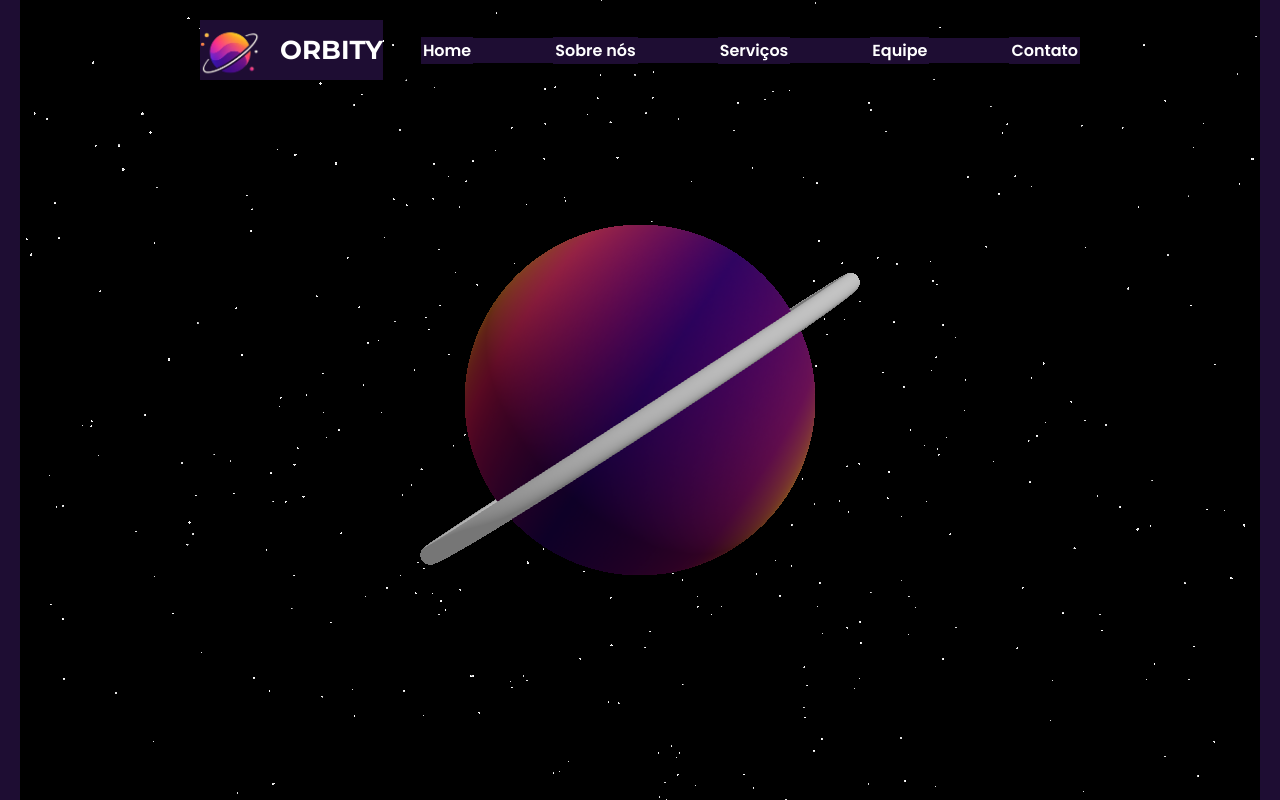
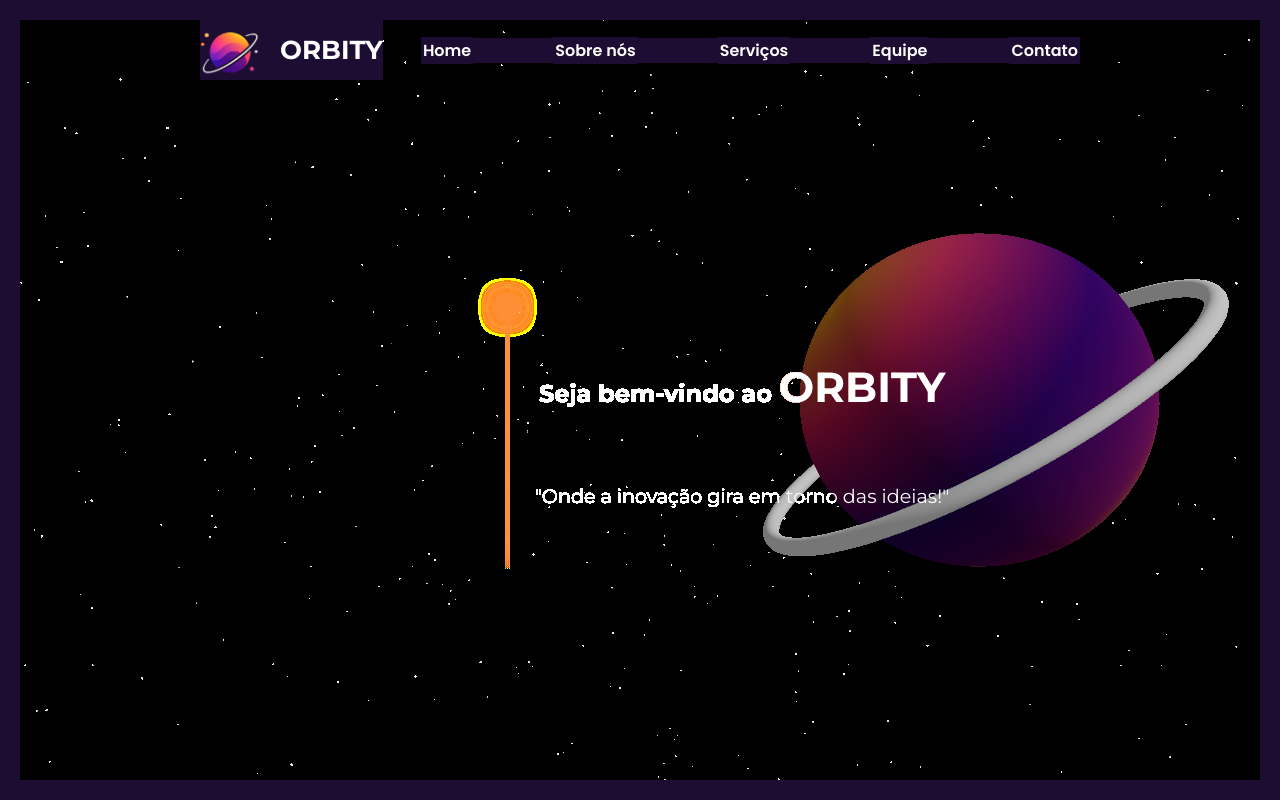
Before and after one commit to OrbityStartUp/orbity-portfolio, a React (Vite) app in the folder portfolio-orbity/: page / in a window 1280 px wide. Built offline with nearby package versions, Linux system fonts and the light colour scheme.

Commit message:
Quase terminando o topo do portfólio

```diff
--- a/portfolio-orbity/src/Components/Hero/Hero.jsx
+++ b/portfolio-orbity/src/Components/Hero/Hero.jsx
@@ -5,6 +5,7 @@ import styles from './Hero.module.css';
 
 export function Hero() {
     return (
+        <>
             <section className={styles.hero}>
                 <Canvas camera={{ position: [0, 0, 5], fov: 50 }}>
                     <ambientLight intensity={0.5} />
@@ -24,7 +25,7 @@ export function Hero() {
                     <Planet />
 
                     {/* Anel fixo */}
-                <mesh   rotation={[Math.PI / 2, 10, 0]} position={[0, -0.1, 0]}>
+                    <mesh   rotation={[Math.PI / 2, 10, 0]} position={[2, -0.1, 0]}>
                         <torusGeometry args={[1.4, 0.05, 16, 100]} />
                         <meshStandardMaterial color="white" />
                     </mesh>
@@ -33,5 +34,25 @@ export function Hero() {
                     <OrbitControls enableZoom={false} />
                 </Canvas>
             </section>
+            <div className={styles.apresentation}>
+                <div className={styles.lineWrapper}>
+                    <div className={styles.circle}></div>
+                    <div className={styles.line}></div>
+                </div>
+                <div className={styles.text}>
+                    <h2 className={styles.orbity}>
+                        Seja bem-vindo ao{" "}
+                        <span className={styles.word}>
+                            {"ORBITY".split("").map((char, i) => (
+                            <span key={i} className={styles.letter}>
+                                {char}
+                            </span>
+                            ))}
+                        </span>
+                    </h2>
+                    <p className={styles.slogan}>"Onde a inovação gira em torno das ideias!"</p>
+                </div>
+            </div>
+        </>
     );
 }
--- a/portfolio-orbity/src/Components/Hero/Hero.module.css
+++ b/portfolio-orbity/src/Components/Hero/Hero.module.css
@@ -1,17 +1,100 @@
 @import url('../../styles/variables.css');
 
 * {
-    background-color: var(--color-primary);
+  background-color: var(--color-primary);
 }
 
 /* src/components/Hero.module.css */
+/* Começo da estilização do Hero do planeta com as estrelas e do texto de apresentação*/
 .hero {
-    display: flex;
-    flex-direction: column;
-    align-items: center;
-    justify-content: center;
-    height: 100vh;
-    text-align: center;
-    color: var(--color-text);
-    padding: 0 20px;
+  display: flex;
+  align-items: center;
+  justify-content: center;
+  height: 100vh;
+  color: var(--color-text);
+  padding: 20px;
+  font-family: var(--font-main);
 }
+
+.apresentation {
+  position: absolute;
+  display: flex;
+  gap: 20px;
+  z-index: 10;
+  top: 300px;
+  left: 500px;
+  color: var(--color-white);
+  font-family: var(--font-main);
+  background: transparent;
+}
+
+.lineWrapper {
+  display: flex;
+  flex-direction: column;
+  align-items: center;
+  background: transparent;
+}
+
+.circle {
+  width: 15px;
+  height: 15px;
+  border-radius: 50%;
+  background: var(--color-secondary); /* Lilás neon */
+  box-shadow: 0 0 10px var(--color-secondary), 0 0 20px var(--color-secondary);
+}
+
+.line {
+  width: 5px;
+  height: 250px;
+  margin-top: 4px;
+  background: linear-gradient(to bottom, var(--color-secondary) 0%, transparent 100%);
+}
+/* --------------------------------Fim---------------------------------------- */
+
+/* Parte do texto com efeito de gradiente */
+.text {
+  display: flex;
+  flex-direction: column;
+  align-items: center;
+  justify-content: space-evenly;
+  background: transparent;
+
+  & p, h2 {
+    background: transparent;
+  }
+}
+
+.subtitle {
+  font-size: 1rem;
+  color: white;
+  margin: 0;
+}
+
+.word {
+  display: inline-block;
+  font-size: 42px;
+  background: none;
+}
+
+.letter {
+  display: inline-block;
+  color: white;
+  transition: all 0.3s ease;
+  background: linear-gradient(90deg, #F8BB37, #E2547C, #5D138D);
+  background-clip: text;
+  -webkit-background-clip: text;
+  -webkit-text-fill-color: white;
+  cursor: default;
+  transition: 0.3s ease-in-out;
+}
+
+.letter:hover {
+  -webkit-text-fill-color: transparent;
+}
+
+.slogan {
+  margin-top: 10px;
+  font-size: 1.2rem;
+  color: white;
+}
+/* --------------------------------Fim---------------------------------------- */
--- a/portfolio-orbity/src/Components/Planet/Planet.jsx
+++ b/portfolio-orbity/src/Components/Planet/Planet.jsx
@@ -19,7 +19,7 @@ export function Planet() {
     });
 
     return (
-        <group ref={planetRef}>
+        <group ref={planetRef} position={[2, 0, 0]}>
             <mesh>
                 <sphereGeometry args={[1, 64, 64]} />
                 <meshStandardMaterial map={gradientTexture} />
--- a/portfolio-orbity/src/styles/variables.css
+++ b/portfolio-orbity/src/styles/variables.css
@@ -7,6 +7,7 @@
     --color-white: #fff;
     --color-gray: #808080;
     --color-primary: #1e0d33;
+    --color-secondary: #fe8f38;
 
     /* Fonts */
     --font-main: 'Montserrat', sans-serif;
```
Lines whose indentation alone changed are shown as unchanged.
